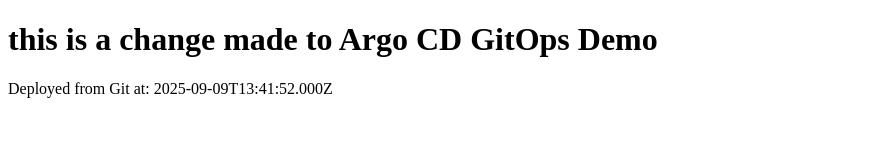
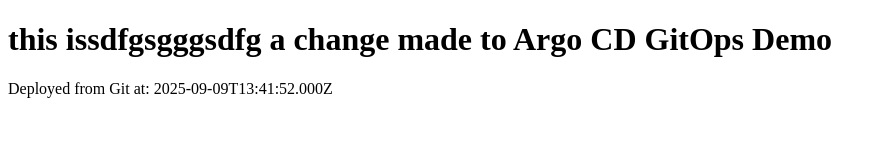
Before and after one commit to Anilmidna/argocd-demo-k8s, a plain HTML site: page manifests/site/index.html in a window 1280 px wide. Shown: the whole page, without its empty margins (0-886 px from the left). Drawn offline with Linux system fonts and the light colour scheme.

Commit message:
Update index.html

```diff
--- a/manifests/site/index.html
+++ b/manifests/site/index.html
@@ -1,7 +1,7 @@
 <!doctype html>
 <html>
   <body>
-    <h1>this is a change made to Argo CD GitOps Demo</h1>
+    <h1>this issdfgsgggsdfg a change made to Argo CD GitOps Demo</h1>
     <p>Deployed from Git at: <span id="ts"></span></p>
     <script>document.getElementById('ts').textContent=new Date().toISOString()</script>
   </body>
```
